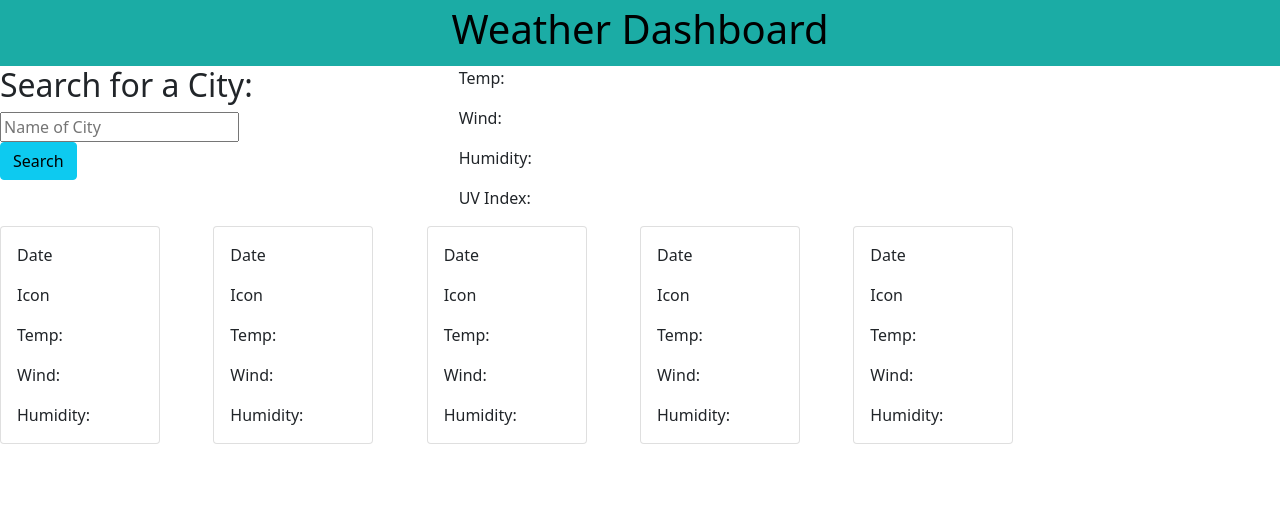
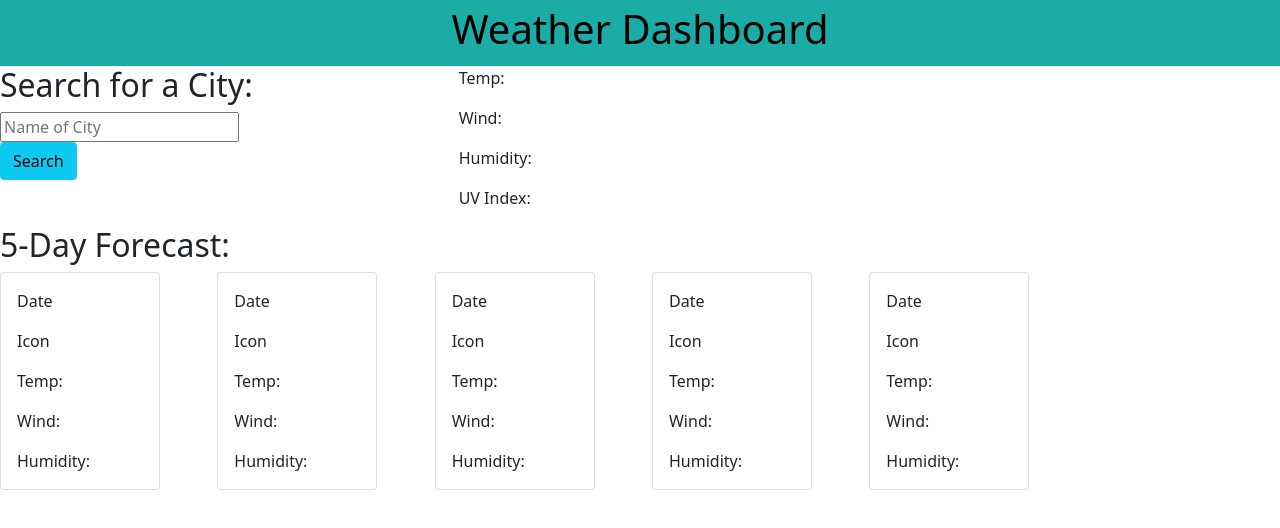
Before and after one commit to cariasj/Openweather, a plain HTML site: page index.html in a window 1280 px wide. Drawn offline with nearby package versions, Linux system fonts and the light colour scheme; a script that the page names is missing.

Commit message:
html save point 1

```diff
--- a/index.html
+++ b/index.html
@@ -18,12 +18,11 @@
     <header>
         <h1>Weather Dashboard</h1>
     </header>
-
-  <div class="mainweathercontainer">
-    <section>
+    <!-- Main Weather Section -->
+    <div class="mainweathercontainer">
         <div class="row">
             <div class="col-md-4">
-                    <h2>Search for a City:</h2>
+                <h2>Search for a City:</h2>
                     <div id="searchcontainer">
                         <input type="text" id="searchbar" placeholder="Name of City">
                         <div>
@@ -31,6 +30,7 @@
                         </div>
                     </div>
             </div>
+
             <div class="col-md-8">
                 <div class="container" id="populatedcity">
                     <p>Temp:</p>
@@ -39,8 +39,14 @@
                     <p>UV Index:</p>
                 </div>
             </div>
+        </div>
+  </div>
+  <!-- End Main Weather -->
 
+    <!-- Future Weather Section -->
+    <div class="futureweathercontainer">
         <div class="row">
+            <h2>5-Day Forecast:</h2>
             <div class="col-md-2">
                 <div class="futureweather" id="futureweather">
                     <div class="card" style="width: 10rem;">
@@ -112,8 +118,8 @@
             </div>
 
         </div>
-    </section>
-  </div>
+    </div>
+    <!-- End Future Weather -->
 
 
 
```
